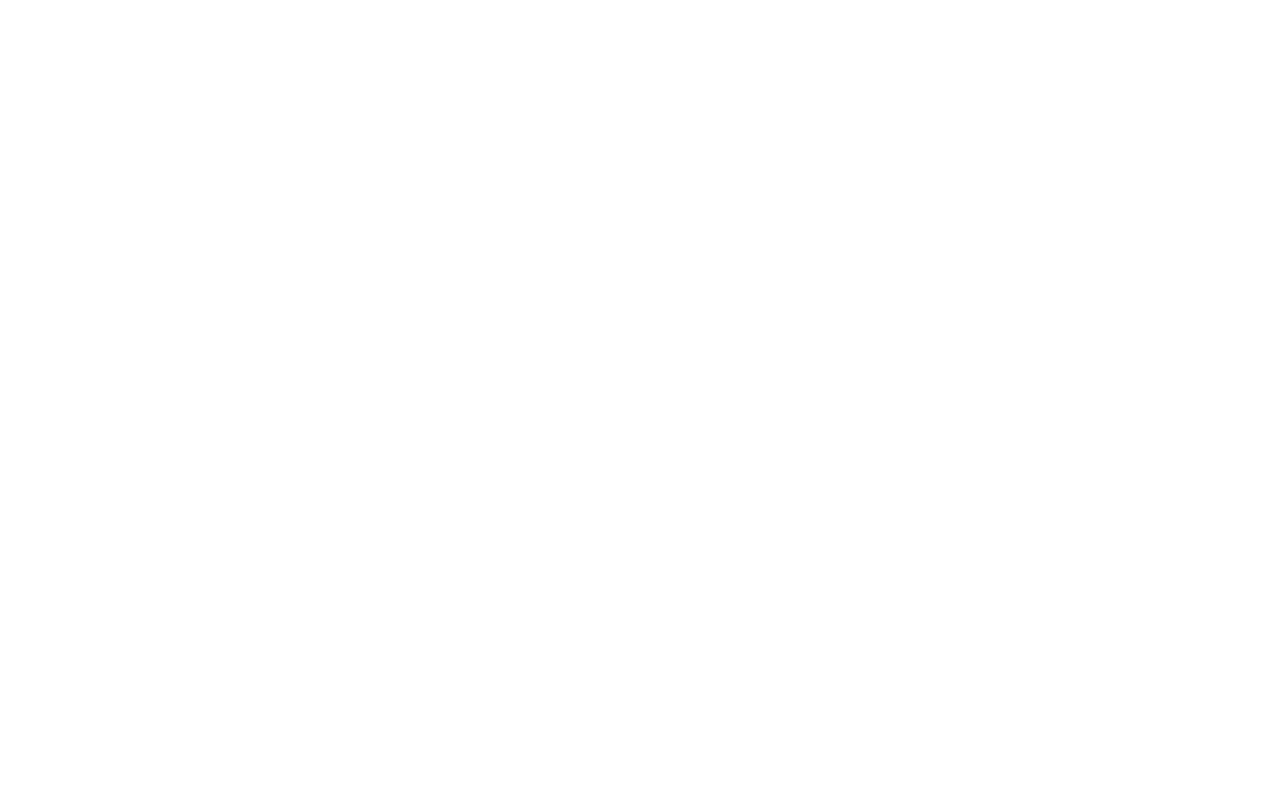
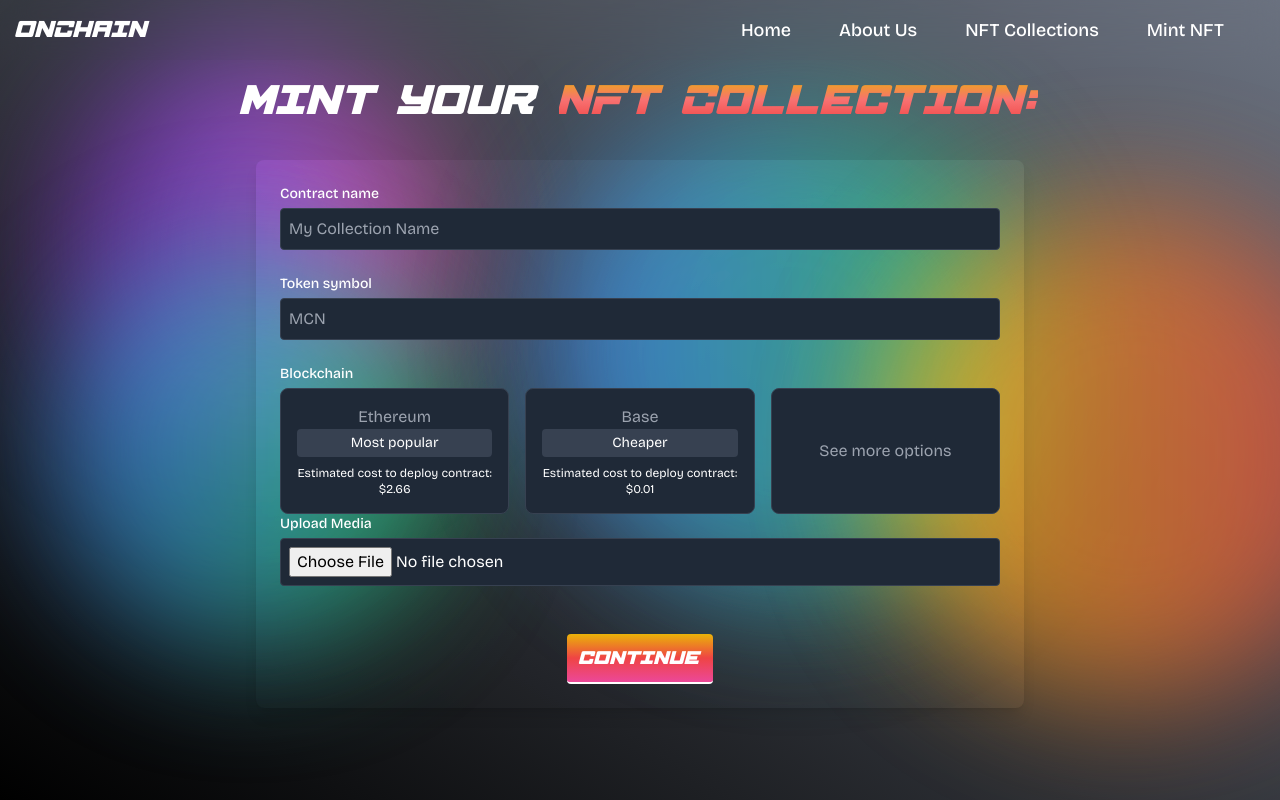
Before and after one commit to OnChain-Summer/Onchain, a React (Create React App) app in the folder client/: page /mint in a window 1280 px wide. Before the commit this address had no page. Built offline with nearby package versions, Linux system fonts and the light colour scheme.

Commit message:
nft minting

```diff
--- a/client/src/App.js
+++ b/client/src/App.js
@@ -1,7 +1,6 @@
 import { BrowserRouter as Router, Routes, Route} from 'react-router-dom';
 import Home from './pages/Home';
-// import MintNFT from './pages/MintNFT';
-// import Minted from './pages/Minted';
+import Mint from './pages/Mint';
 
 function App() {
   return (
@@ -9,8 +8,7 @@ function App() {
       <Router>
         <Routes>
           <Route path='/' Component={Home}></Route>
-          {/* <Route path='/mint' Component={MintNFT}></Route>
-          <Route path='/minted' Component={Minted}></Route> */}
+          <Route path='/mint' Component={Mint}></Route>
         </Routes>
       </Router>
     </div>
--- a/client/src/components/GradientBG.jsx
+++ b/client/src/components/GradientBG.jsx
@@ -2,7 +2,7 @@ import React from 'react';
 
 const GradientBackground = ({ children }) => {
   return (
-    <div className="relative w-full h-screen bg-gradient-to-tr from-black to-gray-500 overflow-hidden">
+    <div className="relative w-full min-h-screen bg-gradient-to-tr from-black to-gray-500 overflow-hidden">
       <div className="absolute top-0 left-0 w-[150px] h-[150px] md:w-[400px] md:h-[400px] bg-gradient-to-r from-purple-800 via-purple-500 to-pink-500 rounded-full blur-3xl opacity-70 animate-gradient1"></div>
       <div className="absolute top-1/4 left-0 w-[150px] h-[150px] md:w-[400px] md:h-[400px] bg-gradient-to-r from-blue-500 to-green-500 rounded-full blur-3xl opacity-70 animate-gradient1"></div>
       <div className="absolute top-1/4 left-1/2 w-[150px] h-[150px] md:w-[500px] md:h-[500px] bg-gradient-to-r from-blue-500 to-green-500 rounded-full blur-3xl opacity-70 animate-gradient2"></div>
--- a/client/src/pages/Home.jsx
+++ b/client/src/pages/Home.jsx
@@ -1,32 +1,74 @@
-import React from 'react';
-import Navbar from '../components/Navbar';
-import GradientBackground from '../components/GradientBG';
-import Avatar from '../assets/avatar.png';
-import ButtonTemp from '../components/Button';
+import React from "react";
+import Navbar from "../components/Navbar";
+import GradientBackground from "../components/GradientBG";
+import Avatar from "../assets/avatar.png";
+import ButtonTemp from "../components/Button";
+import NFTText from "../assets/nfttext.png";
+import NFT from "../assets/nftcollection.png";
 
 const Home = () => {
   return (
     <div className="bg-black">
-      <div>
+      <div className="">
         <GradientBackground>
           <div className="">
             <Navbar />
             <div className="mx-6 md:mx-14 lg:mx-32 md:grid md:grid-cols-2 justify-between gap-20 items-center">
               <div className="flex justify-center">
                 {/* Set a fixed size for the image using inline styles */}
-                <img className='bottom-0' src={Avatar} alt="" style={{ width: '1000px', height: '800px' }} />
+                <img
+                  className="bottom-0"
+                  src={Avatar}
+                  alt=""
+                  style={{ width: "1000px", height: "800px" }}
+                />
               </div>
               <div className="">
-                <p className='broge-font text-5xl text-center text-white'>Minting <span className='bg-gradient-to-t from-emerald-500 via-purple-200 to-purple-600 font-medium bg-clip-text text-transparent'>Unique  </span>Digital Art</p>
-                <p className='bricolage-font text-white text-2xl text-center pt-6'>Empower creators to mint unique NFT collections effortlessly. Our platform offers seamless minting, showcasing, and trading of digital assets, revolutionizing ownership in the digital age.</p>
-                <ButtonTemp title=" Mint Now 🢅"/>
+                <p className="broge-font text-5xl text-center text-white">
+                  Minting{" "}
+                  <span className="bg-gradient-to-t from-emerald-500 via-purple-200 to-purple-600 font-medium bg-clip-text text-transparent">
+                    Unique{" "}
+                  </span>
+                  Digital Art
+                </p>
+                <p className="bricolage-font text-white text-2xl text-center pt-6">
+                  Empower creators to mint unique NFT collections effortlessly.
+                  Our platform offers seamless minting, showcasing, and trading
+                  of digital assets, revolutionizing ownership in the digital
+                  age.
+                </p>
+                <ButtonTemp title="Mint Now 🢅" to="/mint" />
               </div>
             </div>
           </div>
         </GradientBackground>
+        {/* <div className="">
+          <img className=" w-full h-36 opacity-30" src={NFT} alt="" />
+        </div>
+        <div className="cube-loader flex items-center justify-center h-screen">
+          <div className="cube-top w-16 h-16 bg-blue-500"></div>
+          <div className="cube-wrapper relative w-16 h-16">
+            <span
+              style={{ "--i": 0 }}
+              className="cube-span absolute w-8 h-8 bg-blue-500"
+            ></span>
+            <span
+              style={{ "--i": 1 }}
+              className="cube-span absolute w-8 h-8 bg-blue-500"
+            ></span>
+            <span
+              style={{ "--i": 2 }}
+              className="cube-span absolute w-8 h-8 bg-blue-500"
+            ></span>
+            <span
+              style={{ "--i": 3 }}
+              className="cube-span absolute w-8 h-8 bg-blue-500"
+            ></span>
+          </div>
+        </div> */}
       </div>
     </div>
   );
-}
+};
 
 export default Home;
--- /dev/null
+++ b/client/src/pages/Mint.jsx
@@ -0,0 +1,146 @@
+import React, { useState } from "react";
+import Navbar from "../components/Navbar";
+import GradientBackground from "../components/GradientBG";
+import ButtonTemp from "../components/Button";
+
+const Mint = () => {
+  const [selectedFile, setSelectedFile] = useState(null);
+  const [preview, setPreview] = useState(null);
+  const [name, setName] = useState("");
+  const [symbol, setSymbol] = useState("");
+  const [blockchain, setBlockchain] = useState("");
+
+  const handleFileChange = (event) => {
+    const file = event.target.files[0];
+    if (file) {
+      setSelectedFile(file);
+      const reader = new FileReader();
+      reader.onloadend = () => {
+        setPreview(reader.result);
+      };
+      reader.readAsDataURL(file);
+    }
+  };
+
+  return (
+    <div className="bg-black">
+      <div className="">
+        <GradientBackground>
+          <div className="bricolage-font">
+            <Navbar />
+            <div className="pt-20 mx-6 md:mx-14 lg:mx-32 items-center">
+              <p className="text-2xl md:text-3xl lg:text-4xl text-center broge-font text-white">
+                Mint Your{" "}
+                <span className="bg-gradient-to-b from-yellow-500 via-red-400 to-red-500 bg-clip-text text-transparent">
+                  NFT Collection:
+                </span>{" "}
+              </p>
+            </div>
+
+            <div className="bg-transparent shadow-lg md:backdrop-brightness-110 mt-4 md:mt-10 text-white p-6 rounded-lg max-w-3xl mx-2 md:mx-auto">
+              <div className="mb-6">
+                <label
+                  className="block text-sm font-medium mb-1"
+                  htmlFor="contractName"
+                >
+                  Contract name
+                </label>
+                <input
+                  type="text"
+                  id="contractName"
+                  className="bg-gray-800 border border-gray-700 rounded w-full p-2 text-white"
+                  placeholder="My Collection Name"
+                  value={name}
+                  onChange={(e) => setName(e.target.value)}
+                />
+              </div>
+
+              <div className="mb-6">
+                <label
+                  className="block text-sm font-medium mb-1"
+                  htmlFor="tokenSymbol"
+                >
+                  Token symbol
+                </label>
+                <input
+                  type="text"
+                  id="tokenSymbol"
+                  className="bg-gray-800 border border-gray-700 rounded w-full p-2 text-white"
+                  placeholder="MCN"
+                  value={symbol}
+                  onChange={(e) => setSymbol(e.target.value)}
+                />
+              </div>
+
+              <div>
+                <label className="block text-sm font-medium mb-1">
+                  Blockchain
+                </label>
+                <div className="flex space-x-4">
+                  <button
+                    className={`flex-1 bg-gray-800 border border-gray-700 rounded-lg p-4 text-center focus:outline-double ${
+                      blockchain === "Ethereum" ? "bg-blue-500" : ""
+                    }`}
+                    onClick={() => setBlockchain("Ethereum")}
+                  >
+                    <div className="text-gray-400">Ethereum</div>
+                    <div className="text-sm  bg-gray-700 p-1 w-auto rounded">
+                      Most popular
+                    </div>
+                    <div className="mt-2 text-xs">
+                      Estimated cost to deploy contract: $2.66
+                    </div>
+                  </button>
+                  <button
+                    className={`flex-1 bg-gray-800 border border-gray-700 rounded-lg p-4 text-center focus:outline-double ${
+                      blockchain === "Base" ? "bg-blue-500" : ""
+                    }`}
+                    onClick={() => setBlockchain("Base")}
+                  >
+                    <div className="text-gray-400">Base</div>
+                    <div className="text-sm bg-gray-700 p-1 w-auto rounded">
+                      Cheaper
+                    </div>
+                    <div className="mt-2 text-xs">
+                      Estimated cost to deploy contract: $0.01
+                    </div>
+                  </button>
+                  <button className="flex-1 bg-gray-800 border border-gray-700 rounded-lg p-4 text-center focus:outline-double">
+                    <div className="text-gray-400">See more options</div>
+                  </button>
+                </div>
+              </div>
+
+              <div className="mb-6">
+                <label
+                  className="block text-sm font-medium mb-1"
+                  htmlFor="media"
+                >
+                  Upload Media
+                </label>
+                <input
+                  type="file"
+                  id="media"
+                  className="bg-gray-800 border border-gray-700 rounded w-full p-2 text-white"
+                  onChange={handleFileChange}
+                />
+              </div>
+              {preview && (
+                <div className="mt-6">
+                  <img
+                    src={preview}
+                    alt="Preview"
+                    className="w-full h-auto object-cover rounded"
+                  />
+                </div>
+              )}
+              <ButtonTemp title="continue" />
+            </div>
+          </div>
+        </GradientBackground>
+      </div>
+    </div>
+  );
+};
+
+export default Mint;
```
Also changed, not shown: client/src/index.css (+84 -0 lines), client/src/assets/nftcollection.png (added), client/src/assets/nfttext.png (added).
